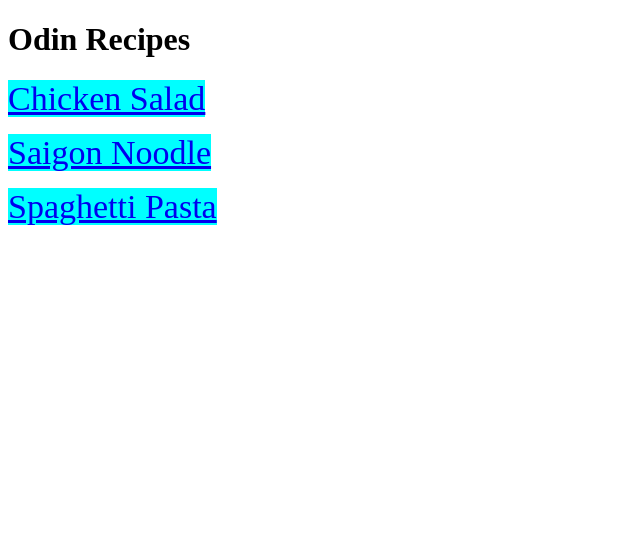
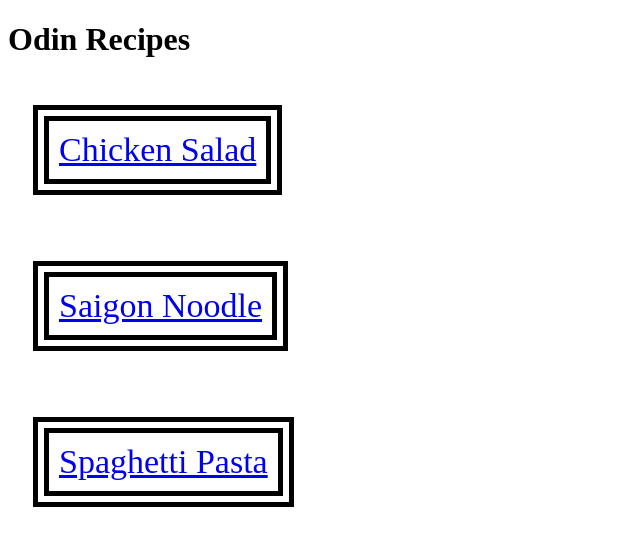
Before and after one commit to vinay-zzz/odin-recipes, a plain HTML site: page index.html in a window 1280 px wide. Shown: the whole page, without its empty margins (0-640 px from the left). Drawn offline with Linux system fonts and the light colour scheme.

Commit message:
Modify Styles.css

```diff
--- a/styles.css
+++ b/styles.css
@@ -1,4 +1,9 @@
 .one,.two,.three{
     font-size: 34px;
-    background-color: aqua;
+    background-color: rgba(196, 92, 32, 0);
+    margin: 25px;
+    padding: 10px;
+    box-sizing: border-box;
+    border: 16px double black;
+    display: inline-flex;
 }
```
Also changed, not shown: recipes/saigon-noodle/style.css (+8 -2 lines).
